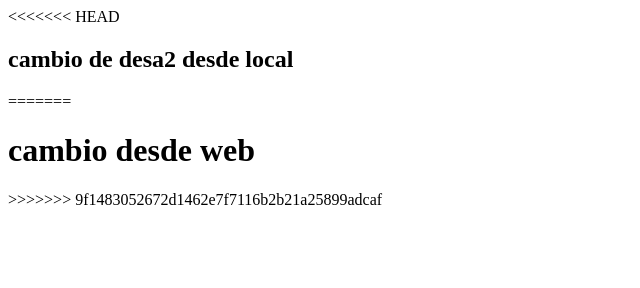
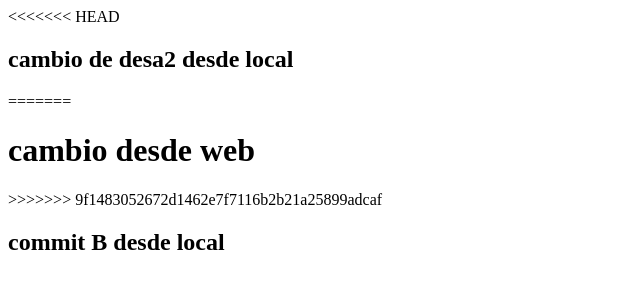
Before and after one commit to christopher0727/Repo_prueba, a plain HTML site: page index.html in a window 1280 px wide. Shown: the whole page, without its empty margins (0-640 px from the left). Drawn offline with Linux system fonts and the light colour scheme.

Commit message:
commit B desde local

```diff
--- a/index.html
+++ b/index.html
@@ -8,6 +8,8 @@
 =======
 	<h1>cambio desde web</h1>
 >>>>>>> 9f1483052672d1462e7f7116b2b21a25899adcaf
+ <h2> commit B desde local</h2>
+
 </head>
 <body>
 
```
